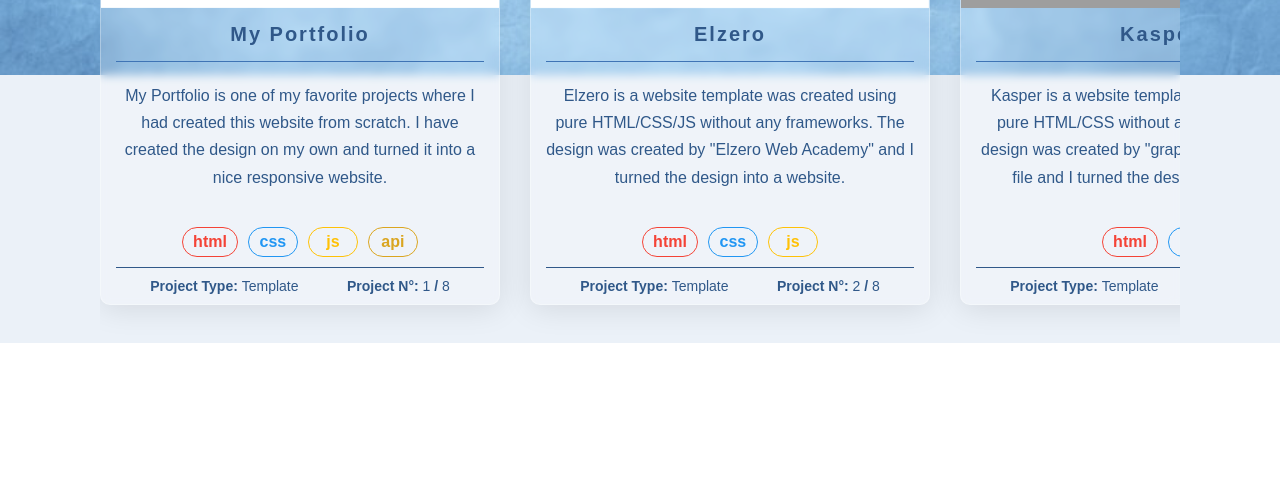
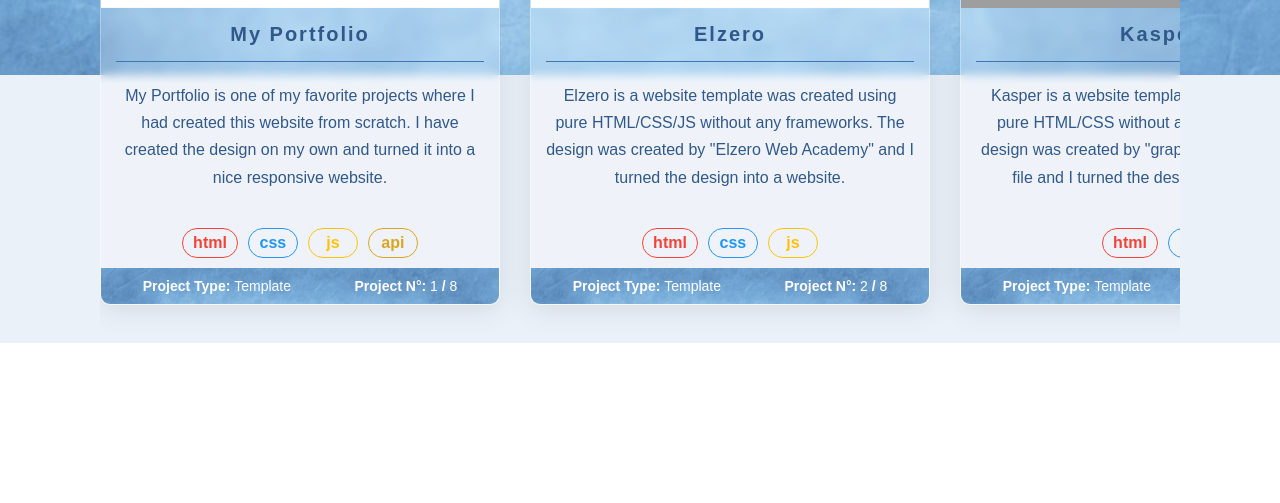
Before and after one commit to salim-atalla/Portfolio, a PHP site: page / in a window 1280 px wide. Shown: the part 2137-2640 px from the top of the page. Run offline with PHP 8.4, Linux system fonts and the light colour scheme; grey boxes are pictures that could not be loaded.

Commit message:
Modify card's info styling

```diff
--- a/assets/css/style.css
+++ b/assets/css/style.css
@@ -904,12 +904,37 @@ input:focus {
   justify-content: space-around;
   align-items: center;
   padding: 10px;
+  font-size: 14px;
+  font-weight: bold;
+  color: white;
+  background-image: url("../imgs/slider-bg.jpeg");
+  background-position: top;
+  background-size: cover;
+  position: relative;
+}
+.projects .carousel .cards .card .info::before {
+  content: "";
+  position: absolute;
+  top: 0;
+  left: 0;
+  width: 100%;
+  height: 100%;
+  background-color: rgba(255, 255, 255, 25%);
+}
+.projects .carousel .cards .card .info > div {
+  z-index: 1;
+}
+/* .projects .carousel .cards .card .info {
+  display: flex;
+  justify-content: space-around;
+  align-items: center;
+  padding: 10px;
   margin: 0 15px;
   font-size: 14px;
   color: var(--color-main-alt);
   border-top: 1px solid var(--color-main-alt);
   font-weight: bold;
-}
+} */
 .projects .carousel .cards .card .info span {
   font-weight: normal;
 }
```
